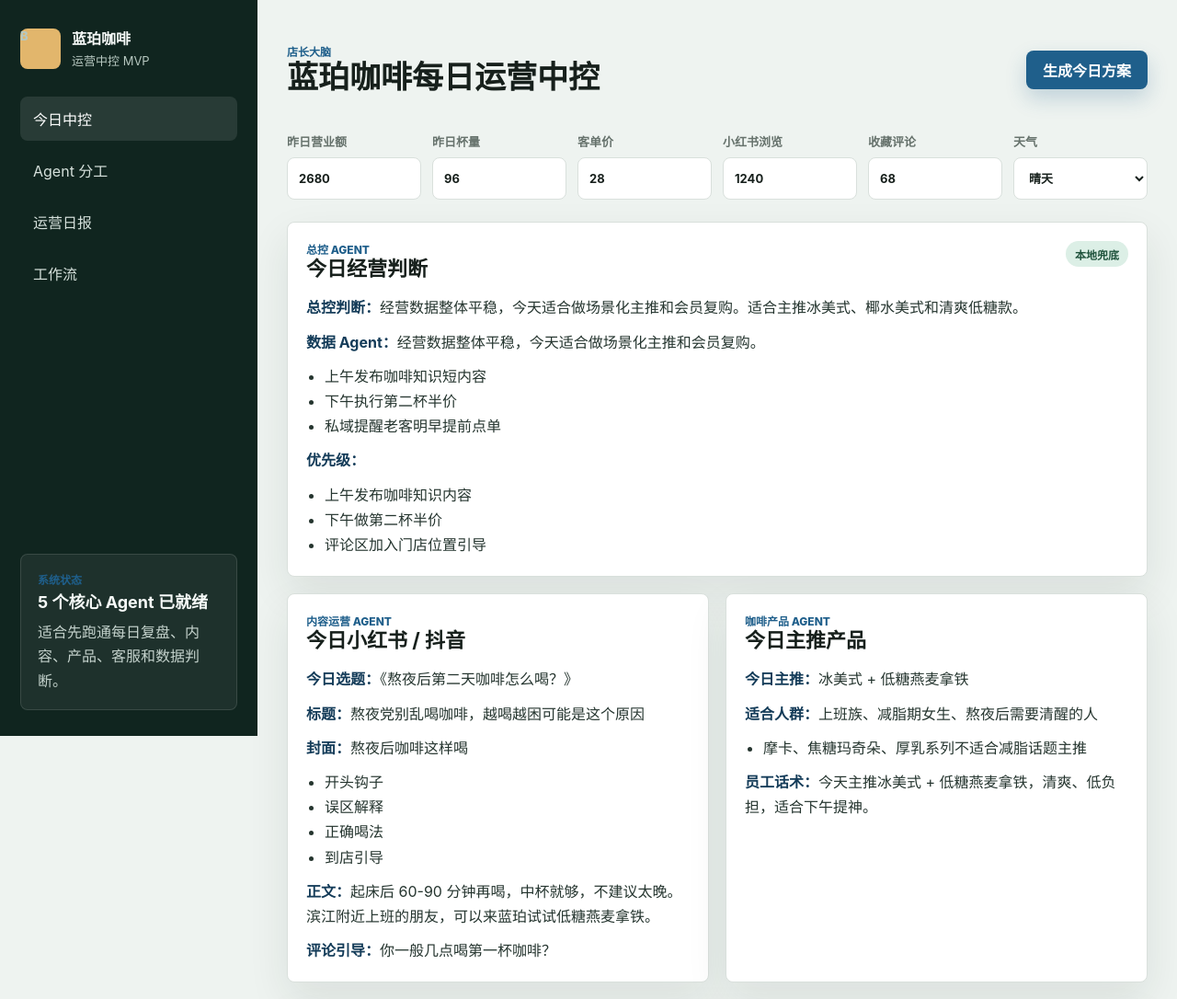
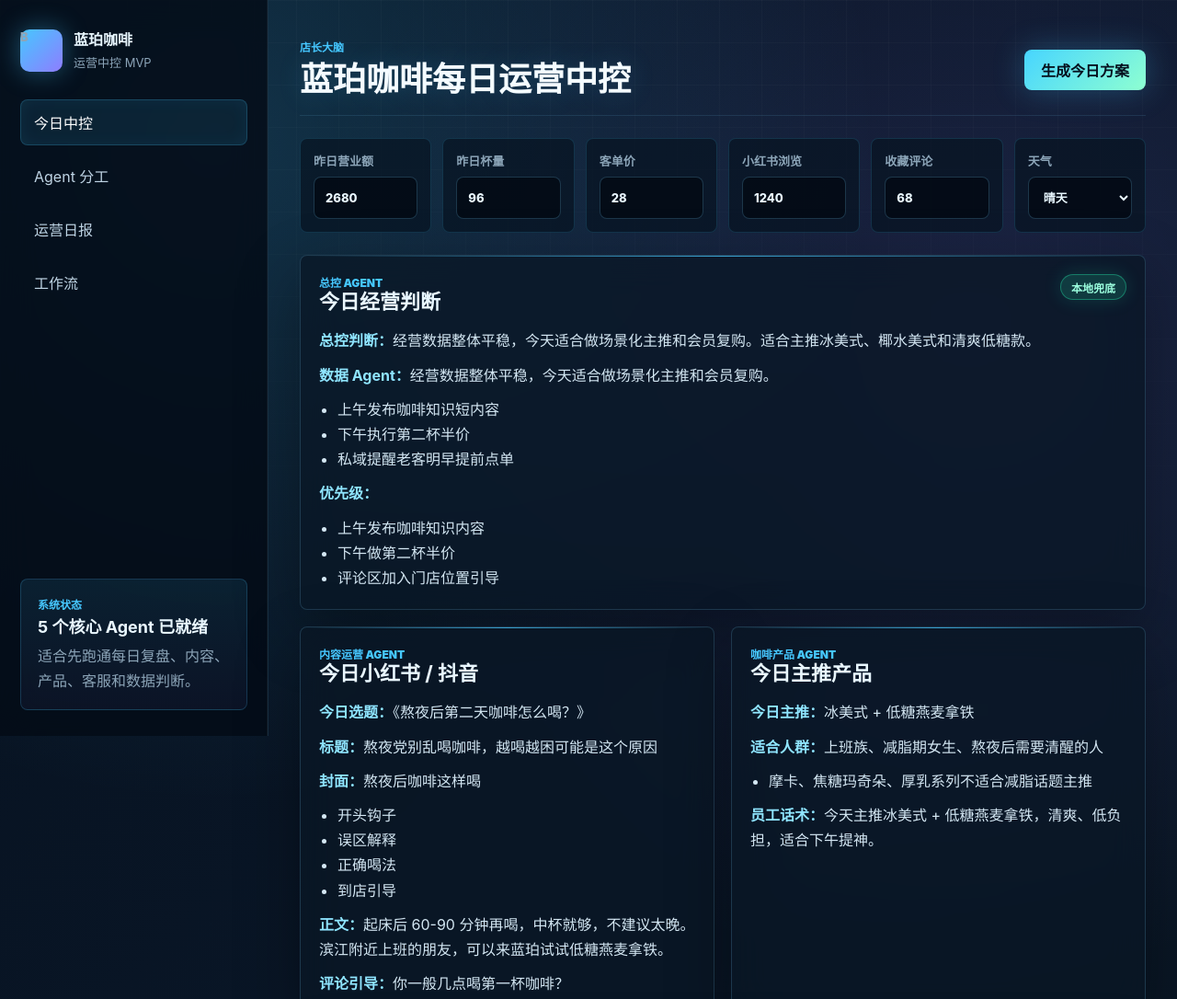
Before and after one commit to TaiLaiCai/lanpo-coffee-ops, a website: page index.html in a window 1280 px wide. Shown: the top 1086 px of the page at 92% size. Drawn offline with Linux system fonts and the light colour scheme.

Commit message:
Refresh dashboard with futuristic command center UI

```diff
--- a/styles.css
+++ b/styles.css
@@ -1,16 +1,18 @@
 :root {
-  color-scheme: light;
-  --ink: #17201c;
-  --muted: #66726c;
-  --line: #d9e0dc;
-  --surface: #ffffff;
-  --soft: #f4f7f5;
-  --blue: #1f5f8b;
-  --blue-dark: #143c59;
-  --mint: #dcefe6;
-  --gold: #b8843f;
-  --danger: #aa3d34;
-  --shadow: 0 18px 45px rgba(24, 40, 35, 0.09);
+  color-scheme: dark;
+  --ink: #e9f7ff;
+  --muted: #8ca5b8;
+  --line: rgba(120, 210, 255, 0.18);
+  --surface: rgba(10, 23, 38, 0.76);
+  --surface-strong: rgba(13, 32, 52, 0.92);
+  --soft: rgba(18, 45, 70, 0.62);
+  --blue: #46c7ff;
+  --blue-dark: #8fe5ff;
+  --mint: rgba(40, 255, 185, 0.15);
+  --gold: #f6c66d;
+  --violet: #8e7dff;
+  --danger: #ff6b6b;
+  --shadow: 0 24px 70px rgba(0, 0, 0, 0.32);
   font-family:
     Inter, "PingFang SC", "Microsoft YaHei", Arial, sans-serif;
 }
@@ -26,8 +28,23 @@ html {
 body {
   margin: 0;
   min-height: 100vh;
-  background: #eef3f0;
+  background:
+    radial-gradient(circle at 18% 6%, rgba(70, 199, 255, 0.18), transparent 28%),
+    radial-gradient(circle at 82% 14%, rgba(142, 125, 255, 0.14), transparent 30%),
+    linear-gradient(135deg, #06111f 0%, #0a1728 48%, #07131a 100%);
   color: var(--ink);
+}
+
+body::before {
+  content: "";
+  position: fixed;
+  inset: 0;
+  pointer-events: none;
+  background-image:
+    linear-gradient(rgba(255, 255, 255, 0.035) 1px, transparent 1px),
+    linear-gradient(90deg, rgba(255, 255, 255, 0.035) 1px, transparent 1px);
+  background-size: 46px 46px;
+  mask-image: linear-gradient(to bottom, rgba(0, 0, 0, 0.72), transparent 86%);
 }
 
 button,
@@ -47,8 +64,9 @@ button:disabled {
 }
 
 .shell {
+  position: relative;
   display: grid;
-  grid-template-columns: 280px minmax(0, 1fr);
+  grid-template-columns: 292px minmax(0, 1fr);
   min-height: 100vh;
 }
 
@@ -57,8 +75,11 @@ button:disabled {
   top: 0;
   height: 100vh;
   padding: 28px 22px;
-  background: #10251f;
-  color: #f6faf8;
+  background: rgba(4, 12, 22, 0.82);
+  border-right: 1px solid var(--line);
+  box-shadow: inset -1px 0 0 rgba(255, 255, 255, 0.04);
+  backdrop-filter: blur(18px);
+  color: var(--ink);
   display: flex;
   flex-direction: column;
   gap: 30px;
@@ -71,15 +92,16 @@ button:disabled {
 }
 
 .brand-mark {
-  width: 44px;
-  height: 44px;
+  width: 46px;
+  height: 46px;
   display: grid;
   place-items: center;
-  border-radius: 8px;
-  background: #e2b66c;
-  color: #13221e;
-  font-weight: 800;
+  border-radius: 10px;
+  background: linear-gradient(135deg, var(--blue), var(--violet));
+  color: #06111f;
+  font-weight: 900;
   font-size: 22px;
+  box-shadow: 0 0 28px rgba(70, 199, 255, 0.38);
 }
 
 .brand strong,
@@ -87,10 +109,14 @@ button:disabled {
   display: block;
 }
 
+.brand strong {
+  letter-spacing: 0;
+}
+
 .brand span {
-  color: #b7c8c0;
+  color: var(--muted);
   font-size: 13px;
-  margin-top: 3px;
+  margin-top: 4px;
 }
 
 .nav {
@@ -99,24 +125,27 @@ button:disabled {
 }
 
 .nav a {
-  color: #d6e1dc;
+  color: #bfd4e4;
   text-decoration: none;
   padding: 12px 14px;
+  border: 1px solid transparent;
   border-radius: 8px;
 }
 
 .nav a:hover,
 .nav a.active {
-  background: rgba(255, 255, 255, 0.1);
+  background: rgba(70, 199, 255, 0.1);
+  border-color: rgba(70, 199, 255, 0.22);
   color: #ffffff;
+  box-shadow: inset 0 0 18px rgba(70, 199, 255, 0.08);
 }
 
 .side-panel {
   margin-top: auto;
   padding: 18px;
-  border: 1px solid rgba(255, 255, 255, 0.12);
+  border: 1px solid rgba(70, 199, 255, 0.2);
   border-radius: 8px;
-  background: rgba(255, 255, 255, 0.06);
+  background: linear-gradient(180deg, rgba(70, 199, 255, 0.1), rgba(142, 125, 255, 0.06));
 }
 
 .side-panel h2 {
@@ -126,12 +155,13 @@ button:disabled {
 
 .side-panel p:last-child {
   margin: 0;
-  color: #c4d2cc;
+  color: var(--muted);
   line-height: 1.65;
 }
 
 .workspace {
-  padding: 32px;
+  position: relative;
+  padding: 34px;
   display: grid;
   gap: 24px;
 }
@@ -141,14 +171,16 @@ button:disabled {
   justify-content: space-between;
   align-items: center;
   gap: 18px;
-  min-height: 88px;
+  min-height: 92px;
+  padding-bottom: 8px;
+  border-bottom: 1px solid rgba(120, 210, 255, 0.12);
 }
 
 .eyebrow {
   margin: 0;
   color: var(--blue);
   font-size: 12px;
-  font-weight: 800;
+  font-weight: 900;
   letter-spacing: 0;
   text-transform: uppercase;
 }
@@ -161,7 +193,10 @@ h3 {
 }
 
 h1 {
-  font-size: 34px;
+  margin-top: 6px;
+  font-size: 36px;
+  color: #f4fbff;
+  text-shadow: 0 0 30px rgba(70, 199, 255, 0.18);
 }
 
 h2 {
@@ -177,27 +212,26 @@ h3 {
 .ghost-action {
   border: 0;
   border-radius: 8px;
-  min-height: 42px;
+  min-height: 44px;
   padding: 0 18px;
-  font-weight: 700;
+  font-weight: 800;
+  color: #06111f;
 }
 
 .primary-action {
-  background: var(--blue);
-  color: #ffffff;
-  box-shadow: 0 10px 22px rgba(31, 95, 139, 0.22);
+  background: linear-gradient(135deg, #47d5ff, #8effd1);
+  box-shadow: 0 0 34px rgba(70, 199, 255, 0.28);
 }
 
 .secondary-action {
-  background: #173e34;
-  color: #ffffff;
+  background: linear-gradient(135deg, #8e7dff, #46c7ff);
   width: 100%;
   margin-top: 12px;
 }
 
 .ghost-action {
-  border: 1px solid var(--line);
-  background: #fff;
+  border: 1px solid rgba(70, 199, 255, 0.28);
+  background: rgba(70, 199, 255, 0.08);
   color: var(--ink);
 }
 
@@ -213,28 +247,43 @@ h3 {
   gap: 8px;
   color: var(--muted);
   font-size: 13px;
-  font-weight: 700;
+  font-weight: 800;
+}
+
+.metrics label {
+  padding: 14px;
+  border: 1px solid rgba(70, 199, 255, 0.16);
+  border-radius: 8px;
+  background: rgba(7, 20, 34, 0.72);
 }
 
 .metrics input,
 .metrics select,
 textarea {
   width: 100%;
-  border: 1px solid var(--line);
+  border: 1px solid rgba(120, 210, 255, 0.22);
   border-radius: 8px;
-  background: #fff;
+  background: rgba(3, 11, 20, 0.8);
   color: var(--ink);
   outline: none;
+}
+
+.metrics input:focus,
+.metrics select:focus,
+textarea:focus {
+  border-color: rgba(70, 199, 255, 0.72);
+  box-shadow: 0 0 0 3px rgba(70, 199, 255, 0.12);
 }
 
 .metrics input,
 .metrics select {
   min-height: 46px;
   padding: 0 12px;
+  font-weight: 800;
 }
 
 textarea {
-  min-height: 92px;
+  min-height: 96px;
   resize: vertical;
   padding: 12px;
 }
@@ -249,10 +298,23 @@ textarea {
 .module,
 .agents,
 .workflow {
+  position: relative;
+  overflow: hidden;
   background: var(--surface);
   border: 1px solid var(--line);
   border-radius: 8px;
   box-shadow: var(--shadow);
+  backdrop-filter: blur(18px);
+}
+
+.module::before,
+.agents::before,
+.workflow::before {
+  content: "";
+  position: absolute;
+  inset: 0 0 auto;
+  height: 1px;
+  background: linear-gradient(90deg, transparent, rgba(70, 199, 255, 0.78), transparent);
 }
 
 .module {
@@ -276,18 +338,20 @@ textarea {
   display: inline-flex;
   align-items: center;
   min-height: 28px;
-  padding: 0 10px;
+  padding: 0 11px;
   border-radius: 999px;
   background: var(--mint);
-  color: #21543e;
+  border: 1px solid rgba(40, 255, 185, 0.34);
+  color: #9cffdf;
   font-size: 12px;
-  font-weight: 800;
+  font-weight: 900;
+  box-shadow: 0 0 20px rgba(40, 255, 185, 0.15);
 }
 
 .output {
   display: grid;
   gap: 10px;
-  color: #25352f;
+  color: #d4e7f3;
   line-height: 1.7;
 }
 
@@ -320,11 +384,16 @@ textarea {
 }
 
 .agent-grid article {
-  min-height: 170px;
+  min-height: 176px;
   padding: 16px;
-  border: 1px solid var(--line);
+  border: 1px solid rgba(120, 210, 255, 0.16);
   border-radius: 8px;
-  background: var(--soft);
+  background: linear-gradient(180deg, rgba(14, 35, 56, 0.86), rgba(7, 18, 31, 0.88));
+}
+
+.agent-grid article:hover {
+  border-color: rgba(70, 199, 255, 0.45);
+  box-shadow: 0 0 28px rgba(70, 199, 255, 0.12);
 }
 
 .agent-grid span {
@@ -341,15 +410,17 @@ textarea {
 }
 
 .report {
-  min-height: 390px;
+  min-height: 400px;
   margin: 0;
   padding: 16px;
+  border: 1px solid rgba(70, 199, 255, 0.18);
   border-radius: 8px;
-  background: #15221e;
-  color: #f5fbf8;
+  background: #04101b;
+  color: #dff7ff;
   white-space: pre-wrap;
   line-height: 1.7;
   overflow: auto;
+  box-shadow: inset 0 0 24px rgba(70, 199, 255, 0.07);
 }
 
 .workflow ol {
```
